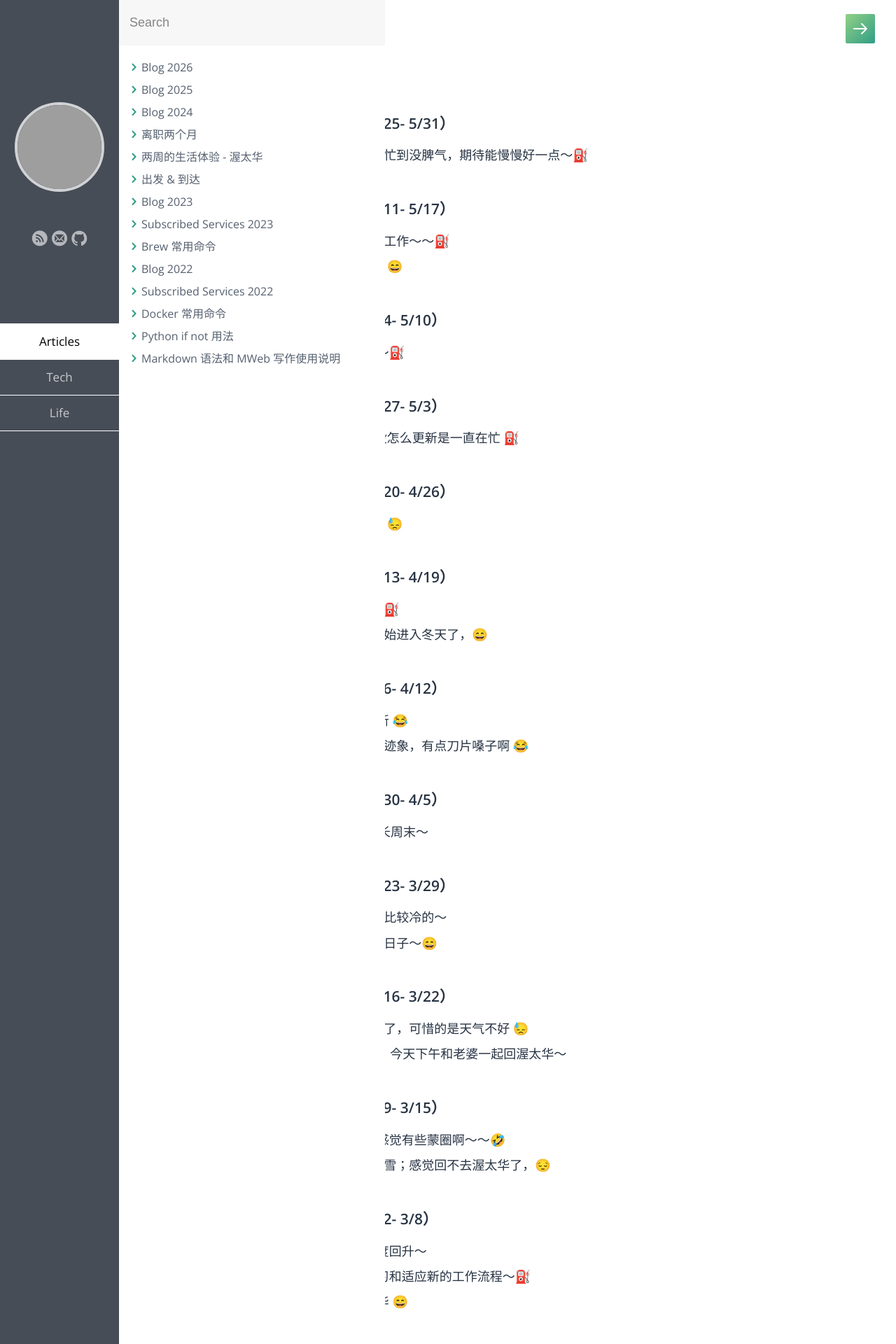
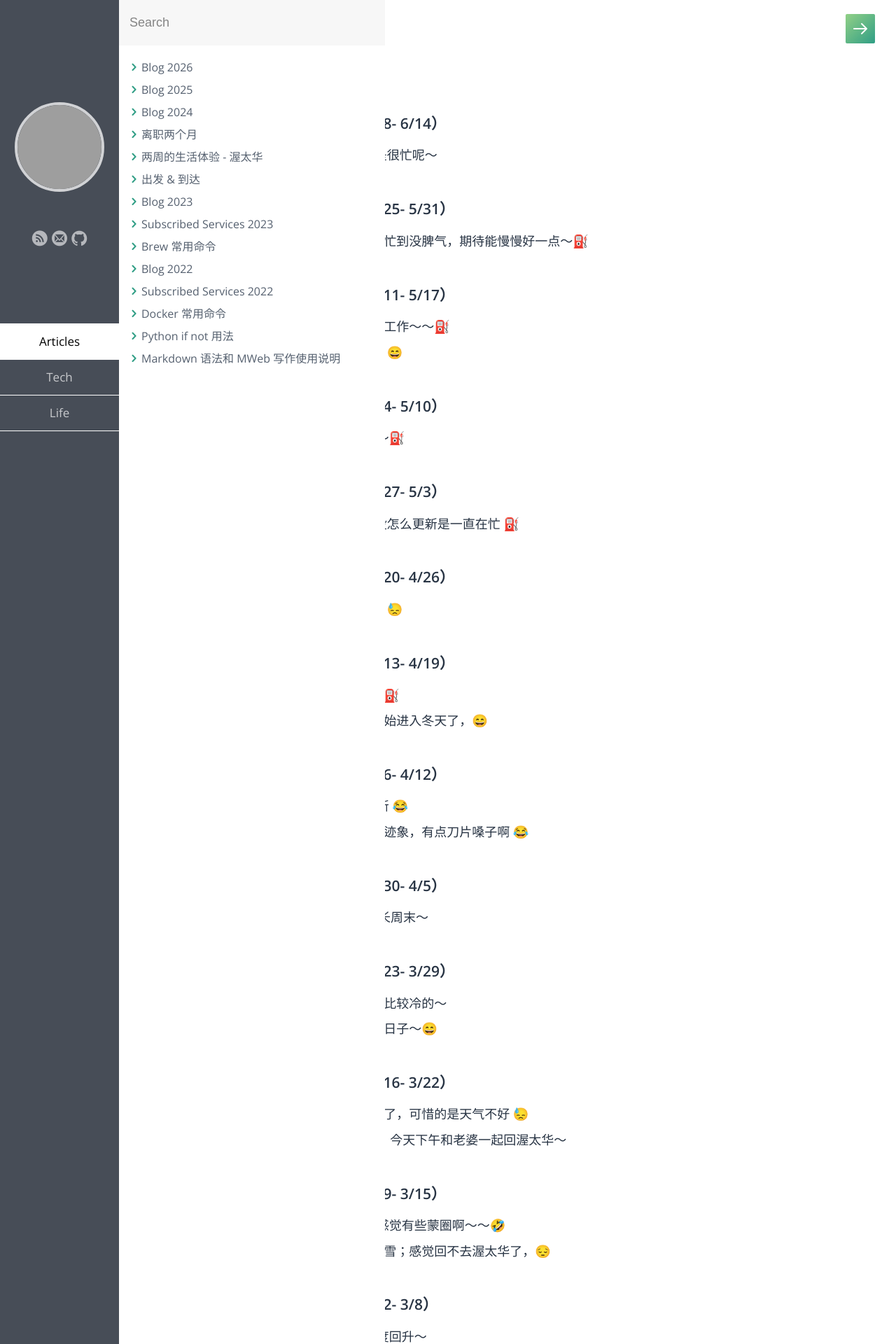
Before and after one commit to samxupeiran/samxupeiran.github.io, a Jekyll site: the page built from _posts/life/2025-12-29-my-blog.md, in a window 1280 px wide. Shown: the top 1920 px of the page at 70% size. Built offline with Jekyll 4.4.1, drawn with Linux system fonts in a browser that asks for light colours; some web fonts are replaced; grey boxes are pictures that could not be loaded.

Commit message:
feat: add weekly blog 6/8

```diff
--- a/_posts/life/2025-12-29-my-blog.md
+++ b/_posts/life/2025-12-29-my-blog.md
@@ -5,6 +5,9 @@ category: Life
 tags: Blog
 ---
 
+
+- ### 2026 年 6 月 第 2 周（6/8- 6/14）
+     - 6/8 6 月第二周了，依旧是很忙呢～
 
 - ### 2026 年 5 月 第 5 周（5/25- 5/31）
      - 5/29 周五了，最近真的是忙到没脾气，期待能慢慢好一点～⛽️
```
